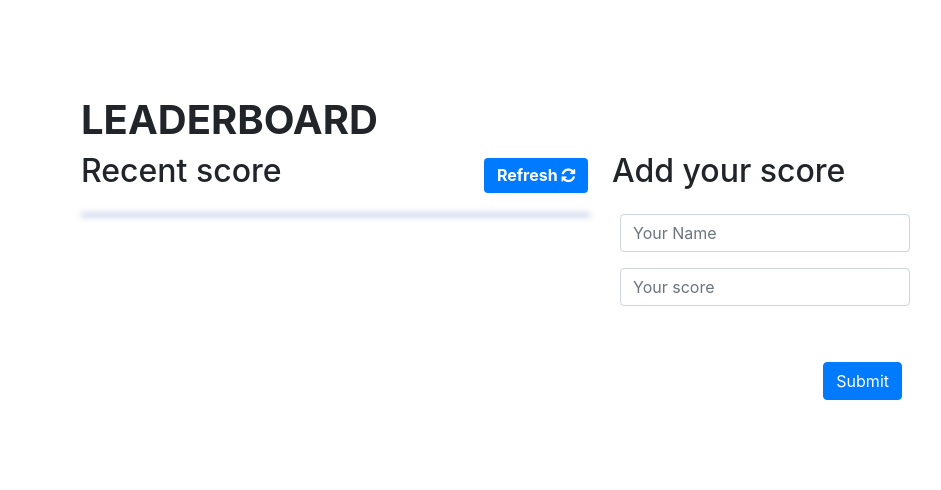
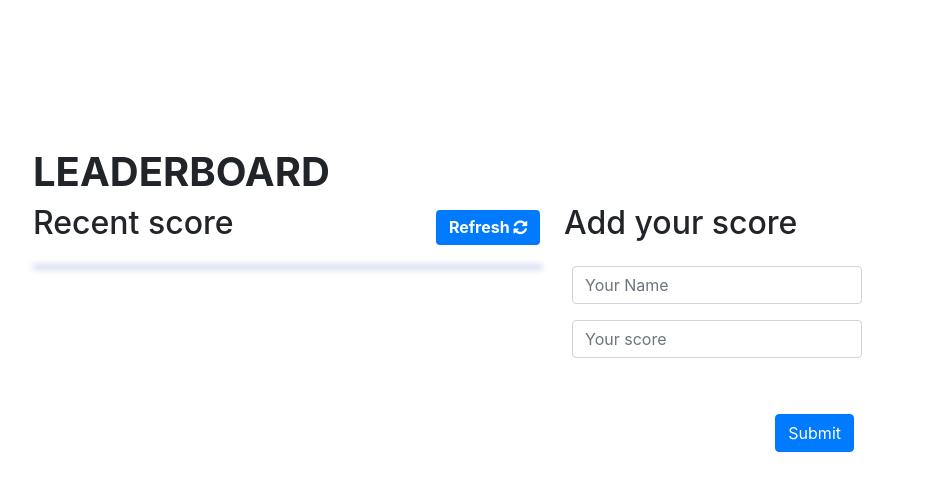
Before and after one commit to andersonlebon/leaderboard, a website built with webpack: page src/index.html in a window 1280 px wide. Shown: the whole page, without its empty margins (100-1041 px from the left). Built offline with nearby package versions, Linux system fonts and the light colour scheme; no server answers.

Commit message:
Style the main container

```diff
--- a/src/index.html
+++ b/src/index.html
@@ -17,8 +17,8 @@
     <title>Leaderboard</title>
   </head>
   <body>
-    <main class="container">
-      <section class="container p-5 m-5">
+    <main class="container d-flex flex-column justify-content-center">
+      <section class="container p-5">
         <h1 class="font-weight-bold">LEADERBOARD</h1>
 
         <div class="container d-flex w-100 p-0">
--- a/src/sass/style.scss
+++ b/src/sass/style.scss
@@ -1,4 +1,6 @@
 // @import 'bootstrap';
+main {
+  padding: 100px 0;
 
   .title .refrech {
     font-size: 16px;
@@ -11,3 +13,4 @@
   .table {
     box-shadow: 1px 1px 6px 1px rgba(6, 48, 163, 0.486);
   }
+}
```
Also changed, not shown: src/sass/style.css, 1 other file. Lines whose indentation alone changed are shown as unchanged.
